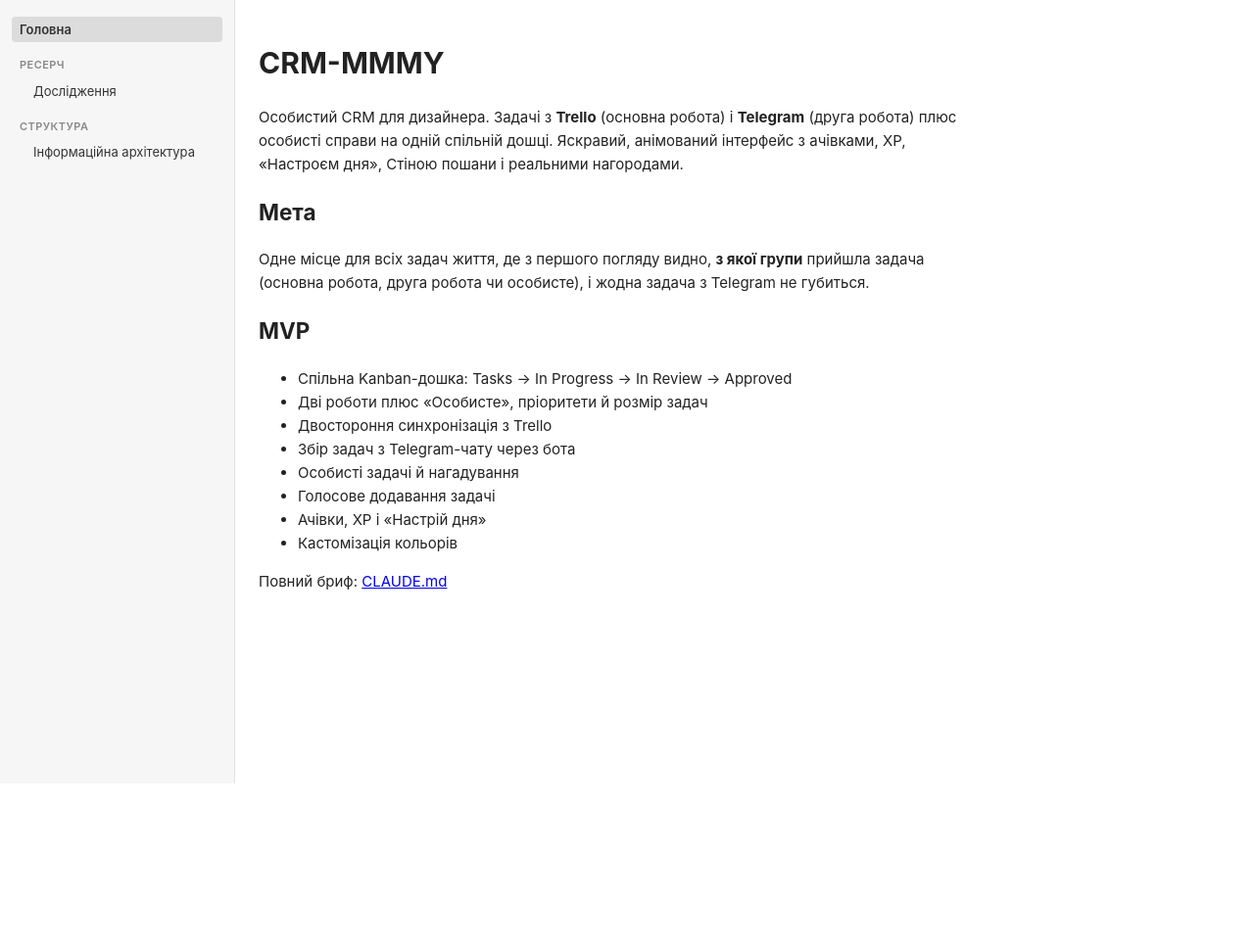
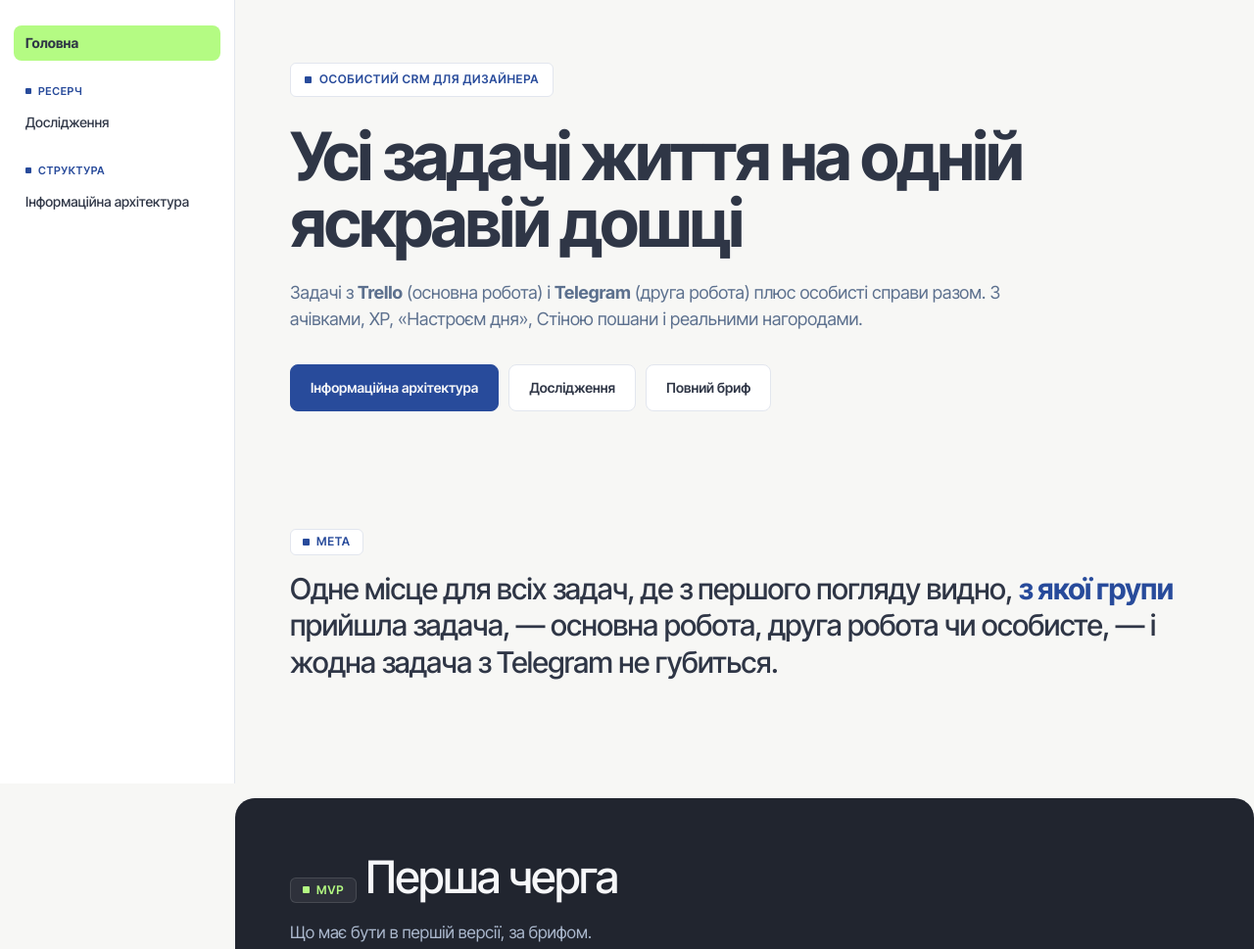
Before and after one commit to natocheiev/crm-mmmy, a plain HTML site: page index.html in a window 1280 px wide. Shown: the top 969 px of the page at 98% size. Before the commit the page ends 800 px from the top, so only its background shows below. Drawn offline with Linux system fonts and the light colour scheme.

Commit message:
Restyle all HTML pages with shared light theme
Co-Authored-By: Claude Opus 5.5 <noreply@anthropic.com>

```diff
--- a/_nav/nav.css
+++ b/_nav/nav.css
@@ -1,4 +1,4 @@
-/* Навігатор репо — нейтральний службовий стиль, не частина продукту. */
+/* Навігатор репо — службове меню в стилі теми (_nav/theme.css), не частина продукту. */
 .repo-nav {
   position: fixed;
   top: 0;
@@ -7,11 +7,11 @@
   width: 240px;
   overflow-y: auto;
   box-sizing: border-box;
-  padding: 16px 12px;
-  background: #f6f6f6;
-  border-right: 1px solid #e2e2e2;
-  font: 13px/1.4 -apple-system, BlinkMacSystemFont, "Segoe UI", Roboto, sans-serif;
-  color: #333;
+  padding: 24px 14px;
+  background: #ffffff;
+  border-right: 1px solid #e2e6ee;
+  font: 14px/1.4 "Inter Tight", -apple-system, BlinkMacSystemFont, "Segoe UI", Roboto, sans-serif;
+  color: #2f3646;
   z-index: 1000;
 }
 
@@ -22,39 +22,50 @@
 }
 
 .repo-nav ul ul {
-  padding-left: 14px;
+  padding-left: 0;
 }
 
 .repo-nav li {
-  margin: 1px 0;
+  margin: 2px 0;
 }
 
 .repo-nav a {
   display: block;
-  padding: 4px 8px;
-  border-radius: 4px;
-  color: #333;
+  padding: 8px 12px;
+  border-radius: 8px;
+  color: #2f3646;
   text-decoration: none;
+  font-weight: 500;
 }
 
 .repo-nav a:hover {
-  background: #e9e9e9;
+  background: #f1f3f7;
 }
 
 .repo-nav a.nav-current {
-  background: #dcdcdc;
-  font-weight: 600;
+  background: #b4fb83;
+  font-weight: 700;
 }
 
 .repo-nav .nav-branch {
-  display: block;
-  margin-top: 12px;
-  padding: 4px 8px;
+  display: flex;
+  align-items: center;
+  gap: 7px;
+  margin-top: 20px;
+  padding: 4px 12px;
   font-size: 11px;
   font-weight: 600;
   text-transform: uppercase;
-  letter-spacing: 0.04em;
-  color: #888;
+  letter-spacing: 0.06em;
+  color: #284b9b;
+}
+
+.repo-nav .nav-branch::before {
+  content: "";
+  width: 6px;
+  height: 6px;
+  background: #284b9b;
+  border-radius: 1px;
 }
 
 body.has-repo-nav {
@@ -66,7 +77,7 @@ body.has-repo-nav {
     position: static;
     width: auto;
     border-right: 0;
-    border-bottom: 1px solid #e2e2e2;
+    border-bottom: 1px solid #e2e6ee;
   }
 
   body.has-repo-nav {
--- /dev/null
+++ b/_nav/theme.css
@@ -0,0 +1,147 @@
+/* Спільна тема HTML-сторінок репо: світла, як zentixsoft.com.
+   Підключається ПІСЛЯ <style> сторінки, тому перекриває її токени. */
+:root {
+  --bg: #f7f7f5; --surface: #ffffff; --surface-2: #f1f3f7; --border: #e2e6ee;
+  --text: #2f3646; --muted: #5c708e; --faint: #8a9ab3;
+  --accent: #284b9b; --accent-soft: rgba(40, 75, 155, .07);
+  --lime: #b4fb83; --lime-soft: rgba(180, 251, 131, .28);
+  --yes: #2f7a1f; --yes-soft: rgba(180, 251, 131, .22);
+  --no: #c8323a; --no-soft: rgba(229, 72, 77, .08);
+  --warn: #9a6a00; --warn-soft: rgba(245, 196, 107, .22);
+  --blue: #284b9b;
+  --navy: #21252f;
+  color-scheme: light;
+}
+
+html { background: var(--bg); }
+body {
+  background: var(--bg); color: var(--text);
+  font: 16px/1.55 "Inter Tight", -apple-system, BlinkMacSystemFont, "Segoe UI", Roboto, sans-serif;
+}
+main { max-width: 1180px; padding: 64px 56px 112px; }
+a { color: var(--accent); text-decoration-color: rgba(40, 75, 155, .35); }
+a:hover { text-decoration-color: var(--accent); }
+code { color: var(--accent); background: var(--accent-soft); padding: 1px 6px; border-radius: 5px; font-size: 12.5px; }
+
+/* hero */
+.hero { margin-bottom: 96px; }
+.eyebrow {
+  display: inline-flex; align-items: center; gap: 8px;
+  color: var(--accent); background: var(--surface); border: 1px solid var(--border);
+  font-size: 12px; font-weight: 600; letter-spacing: .06em; text-transform: uppercase;
+  padding: 7px 14px; border-radius: 6px; margin-bottom: 26px;
+}
+.eyebrow::before { content: ""; width: 7px; height: 7px; background: var(--accent); border-radius: 1px; }
+h1 { font-size: 68px; line-height: 1; font-weight: 700; letter-spacing: -.035em; margin: 0 0 24px; max-width: 980px; }
+.lead { color: var(--muted); font-size: 18px; line-height: 1.55; max-width: 760px; }
+
+.toc { gap: 10px; margin: 32px 0 40px; }
+.toc a {
+  background: var(--surface); color: var(--text); border: 1px solid var(--border);
+  border-radius: 8px; padding: 12px 20px; font-size: 14px; font-weight: 600;
+}
+.toc a:first-child { background: var(--accent); color: #f6f7f9; border-color: var(--accent); }
+.toc a:hover { background: var(--lime); color: var(--text); border-color: var(--lime); }
+
+/* sections */
+section { margin-bottom: 120px; }
+h2 { font-size: 46px; line-height: 1.05; font-weight: 500; letter-spacing: -.03em; margin: 0 0 16px; flex-wrap: wrap; }
+h2 .num {
+  display: inline-flex; align-items: center; gap: 7px; align-self: center;
+  font-size: 12px; font-weight: 600; letter-spacing: .06em; color: var(--accent);
+  background: var(--surface); border: 1px solid var(--border); border-radius: 6px; padding: 6px 12px;
+}
+h2 .num::before { content: ""; width: 7px; height: 7px; background: var(--accent); border-radius: 1px; }
+.sub { color: var(--muted); font-size: 17px; max-width: 800px; margin-bottom: 36px; }
+h3 { font-size: 22px; font-weight: 600; letter-spacing: -.01em; margin: 56px 0 18px; }
+.note { color: var(--muted); }
+
+/* cards */
+.card { background: var(--surface); border: 1px solid var(--border); border-radius: 14px; padding: 24px; }
+.card h3 { font-size: 17px; margin: 0 0 8px; }
+.card p { color: var(--muted); }
+.card .k { color: var(--accent); }
+.card .big { font-size: 56px; font-weight: 600; letter-spacing: -.04em; line-height: 1; color: var(--text); margin-bottom: 10px; }
+.card.yes, .card.pull { border-color: var(--lime); background: linear-gradient(var(--yes-soft), var(--yes-soft)), var(--surface); }
+.card.yes .k, .forces .card.pull .k { color: var(--yes); }
+.card.no, .forces .card.push { border-color: rgba(229, 72, 77, .35); background: linear-gradient(var(--no-soft), var(--no-soft)), var(--surface); }
+.card.no .k, .forces .card.push .k { color: var(--no); }
+.forces .card.anx .k { color: var(--warn); }
+
+.callout { background: var(--surface); border: 1px solid var(--border); border-left: 4px solid var(--lime); border-radius: 0 14px 14px 0; padding: 22px 26px; }
+.concl-inline { color: var(--accent); }
+
+/* tables */
+.table-wrap { background: var(--surface); border: 1px solid var(--border); border-radius: 14px; }
+th, td { border-bottom: 1px solid var(--border); }
+thead th { background: var(--surface-2); color: var(--muted); font-size: 12px; font-weight: 600; letter-spacing: .04em; text-transform: uppercase; }
+td, .matrix td, .states td { color: var(--text); }
+.hyp td:nth-child(2), .jobmap td:nth-child(2), .states td:last-child { color: var(--muted); }
+
+/* chips & badges */
+.chip { background: var(--surface); border-color: var(--border); color: var(--text); border-radius: 6px; padding: 5px 12px; }
+.chip:hover { background: var(--lime); border-color: var(--lime); color: var(--text); }
+.nd { background: var(--warn-soft); color: var(--warn); }
+.lock { background: var(--surface-2); color: var(--muted); border-color: var(--border); }
+a.src { color: var(--faint); }
+a.src:hover { color: var(--accent); }
+.stories li::marker { color: var(--accent); }
+.bar i b { background: var(--accent); }
+.crit td.top { color: var(--yes); }
+
+/* patterns, gallery */
+.pattern { background: var(--surface); border-radius: 14px; }
+.pattern.pick { border-color: var(--lime); background: linear-gradient(var(--yes-soft), var(--yes-soft)), var(--surface); }
+.pattern.pick .badge { color: var(--yes); }
+.gal-group { background: var(--surface); border-radius: 14px; }
+.shot img { border-radius: 10px; }
+.shot:hover img { border-color: var(--accent); }
+
+/* ia.html */
+.node-root { background: var(--accent); color: #f6f7f9; border-color: var(--accent); border-radius: 8px; }
+.node-nav { background: var(--surface); border-color: var(--border); }
+.scr { background: var(--surface); border-radius: 12px; }
+.scr.main { border-color: #7fd94a; background: linear-gradient(var(--lime-soft), var(--lime-soft)), var(--surface); }
+.file { color: var(--accent); background: transparent; padding: 0; }
+.t-глобальний { color: var(--yes); border-color: #9fe36a; background: var(--yes-soft); }
+.t-контекстний { color: var(--warn); border-color: rgba(245, 196, 107, .7); }
+.t-глибокий { color: var(--muted); }
+.clk { color: var(--yes); font-weight: 600; }
+.dot { color: var(--accent); }
+.trace tr.thin > th { box-shadow: inset 3px 0 0 #f5c46b; }
+.trace tr.orphan > *, .trace .orphan { background: var(--no-soft); }
+.lg-thin::before { background: #f5c46b !important; }
+.lg-orphan::before { background: #e5484d !important; }
+.diagram { background: var(--surface); border-radius: 14px; }
+.fl-screen { background: #e9eef8; border-color: #284b9b !important; }
+.fl-state { background: #ffffff; border-color: #abb8cd !important; }
+.fl-err { background: #fdecec; border-color: #e5484d !important; }
+.fl-ok { background: #e6fbd5; border-color: #5ba82c !important; }
+.fl-q { background: #f7f7f5; border-color: #5c708e !important; }
+
+/* dark navy band, як секції «Cases» у референсі */
+.band {
+  background: var(--navy); color: #f6f7f9; border-radius: 20px; padding: 56px;
+  margin: 0 -56px 120px;
+}
+.band h2, .band h3 { color: #f6f7f9; }
+.band .sub, .band p { color: #abb8cd; }
+.band h2 .num { background: rgba(255, 255, 255, .06); border-color: rgba(255, 255, 255, .12); color: var(--lime); }
+.band h2 .num::before { background: var(--lime); }
+.band .card { background: rgba(255, 255, 255, .04); border-color: rgba(255, 255, 255, .1); }
+.band .card .k { color: var(--lime); }
+.band .card p, .band .card h3 { color: #d3d9e4; }
+
+footer { color: var(--faint); font-size: 13px; border-top: 1px solid var(--border); padding-top: 18px; }
+
+@media (max-width: 900px) {
+  h1 { font-size: 48px; }
+  h2 { font-size: 34px; }
+}
+@media (max-width: 700px) {
+  main { padding: 32px 16px 72px; }
+  h1 { font-size: 36px; }
+  h2 { font-size: 28px; }
+  .card .big { font-size: 42px; }
+  .band { margin: 0 -16px 96px; padding: 32px 16px; border-radius: 16px; }
+}
--- a/index.html
+++ b/index.html
@@ -8,36 +8,71 @@
   <script src="_nav/tree.js"></script>
   <script src="_nav/nav.js"></script>
   <style>
-    body {
-      font: 15px/1.6 -apple-system, BlinkMacSystemFont, "Segoe UI", Roboto, sans-serif;
-      color: #222;
-      background: #fff;
-    }
-    main {
-      max-width: 720px;
-      padding: 32px 24px;
-    }
-    h1 { margin-top: 0; }
+    * { box-sizing: border-box; }
+    body { margin: 0; }
+    .toc { display: flex; flex-wrap: wrap; }
+    .toc a { text-decoration: none; }
+    .cards { display: grid; grid-template-columns: repeat(auto-fit, minmax(240px, 1fr)); gap: 16px; }
+    .card .k { font-size: 12px; font-weight: 700; letter-spacing: .04em; margin-bottom: 10px; }
+    .card p { margin: 0; font-size: 15px; }
+    .mvp { display: grid; grid-template-columns: repeat(auto-fit, minmax(260px, 1fr)); border-top: 1px solid rgba(255, 255, 255, .1); margin: 0; padding: 0; list-style: none; }
+    .mvp li { padding: 22px 22px 22px 0; border-bottom: 1px solid rgba(255, 255, 255, .1); color: #f6f7f9; font-size: 17px; font-weight: 500; display: flex; gap: 14px; }
+    .mvp li span { color: #b4fb83; font-weight: 600; font-variant-numeric: tabular-nums; }
+    .pages .card { text-decoration: none; display: block; transition: border-color .15s, transform .15s; }
+    .pages .card:hover { border-color: #b4fb83; transform: translateY(-2px); }
+    .pages .card h3 { color: #2f3646; font-size: 22px; margin: 0 0 8px; }
+    .pages .card .go { display: inline-block; margin-top: 16px; font-size: 14px; font-weight: 700; color: #284b9b; }
+    .goal { font-size: 30px; line-height: 1.25; letter-spacing: -.02em; font-weight: 500; max-width: 920px; margin: 0; }
+    .goal b { color: #284b9b; }
+    @media (prefers-reduced-motion: reduce) { .pages .card { transition: none; } .pages .card:hover { transform: none; } }
+    @media (max-width: 700px) { .goal { font-size: 22px; } }
   </style>
+  <link rel="preconnect" href="https://fonts.googleapis.com"><link rel="preconnect" href="https://fonts.gstatic.com" crossorigin><link rel="stylesheet" href="https://fonts.googleapis.com/css2?family=Inter+Tight:wght@400;500;600;700&display=swap">
+  <link rel="stylesheet" href="_nav/theme.css">
 </head>
 <body>
-  <main>
-    <h1>CRM-MMMY</h1>
-    <p>Особистий CRM для дизайнера. Задачі з <b>Trello</b> (основна робота) і <b>Telegram</b> (друга робота) плюс особисті справи на одній спільній дошці. Яскравий, анімований інтерфейс з ачівками, XP, «Настроєм дня», Стіною пошани і реальними нагородами.</p>
-    <h2>Мета</h2>
-    <p>Одне місце для всіх задач життя, де з першого погляду видно, <b>з якої групи</b> прийшла задача (основна робота, друга робота чи особисте), і жодна задача з Telegram не губиться.</p>
-    <h2>MVP</h2>
-    <ul>
-      <li>Спільна Kanban-дошка: Tasks → In Progress → In Review → Approved</li>
-      <li>Дві роботи плюс «Особисте», пріоритети й розмір задач</li>
-      <li>Двостороння синхронізація з Trello</li>
-      <li>Збір задач з Telegram-чату через бота</li>
-      <li>Особисті задачі й нагадування</li>
-      <li>Голосове додавання задачі</li>
-      <li>Ачівки, XP і «Настрій дня»</li>
-      <li>Кастомізація кольорів</li>
-    </ul>
-    <p>Повний бриф: <a href="https://github.com/natocheiev/crm-mmmy/blob/main/CLAUDE.md">CLAUDE.md</a></p>
-  </main>
+<main>
+
+<header class="hero">
+  <div class="eyebrow">Особистий CRM для дизайнера</div>
+  <h1>Усі задачі життя на одній яскравій дошці</h1>
+  <p class="lead">Задачі з <b>Trello</b> (основна робота) і <b>Telegram</b> (друга робота) плюс особисті справи разом. З ачівками, XP, «Настроєм дня», Стіною пошани і реальними нагородами.</p>
+  <nav class="toc" aria-label="Розділи">
+    <a href="ia.html">Інформаційна архітектура</a><a href="research/research.html">Дослідження</a><a href="https://github.com/natocheiev/crm-mmmy/blob/main/CLAUDE.md">Повний бриф</a>
+  </nav>
+</header>
+
+<section>
+  <h2><span class="num">МЕТА</span></h2>
+  <p class="goal">Одне місце для всіх задач, де з першого погляду видно, <b>з якої групи</b> прийшла задача, — основна робота, друга робота чи особисте, — і жодна задача з Telegram не губиться.</p>
+</section>
+
+<section class="band">
+  <h2><span class="num">MVP</span> Перша черга</h2>
+  <p class="sub">Що має бути в першій версії, за брифом.</p>
+  <ul class="mvp">
+    <li><span>01</span>Спільна Kanban-дошка: Tasks → In Progress → In Review → Approved</li>
+    <li><span>02</span>Дві роботи плюс «Особисте», пріоритети й розмір задач</li>
+    <li><span>03</span>Двостороння синхронізація з Trello</li>
+    <li><span>04</span>Збір задач з Telegram-чату через бота</li>
+    <li><span>05</span>Особисті задачі й нагадування</li>
+    <li><span>06</span>Голосове додавання задачі</li>
+    <li><span>07</span>Ачівки, XP і «Настрій дня»</li>
+    <li><span>08</span>Кастомізація кольорів</li>
+  </ul>
+</section>
+
+<section class="pages">
+  <h2><span class="num">СТОРІНКИ</span> Що вже зроблено</h2>
+  <p class="sub">Знімки робочих документів для зручного перегляду. Джерело правди — markdown-файли в репо.</p>
+  <div class="cards">
+    <a class="card" href="research/research.html"><div class="k">Ресерч</div><h3>Дослідження</h3><p>JTBD, конкуренти, бенчмарк, патерни, гіпотези і прогалини в даних.</p><span class="go">Відкрити ↵</span></a>
+    <a class="card" href="ia.html"><div class="k">Структура</div><h3>Інформаційна архітектура</h3><p>Sitemap деревом, стани екранів, user flows і матриця трасування.</p><span class="go">Відкрити ↵</span></a>
+  </div>
+</section>
+
+<footer>Бриф — <a href="https://github.com/natocheiev/crm-mmmy/blob/main/CLAUDE.md">CLAUDE.md</a> · репо — <a href="https://github.com/natocheiev/crm-mmmy">github.com/natocheiev/crm-mmmy</a></footer>
+
+</main>
 </body>
 </html>
```
Also changed, not shown: CLAUDE.md (+2 -0 lines), ia.html (+24 -22 lines), research/research.html (+2 -0 lines).
